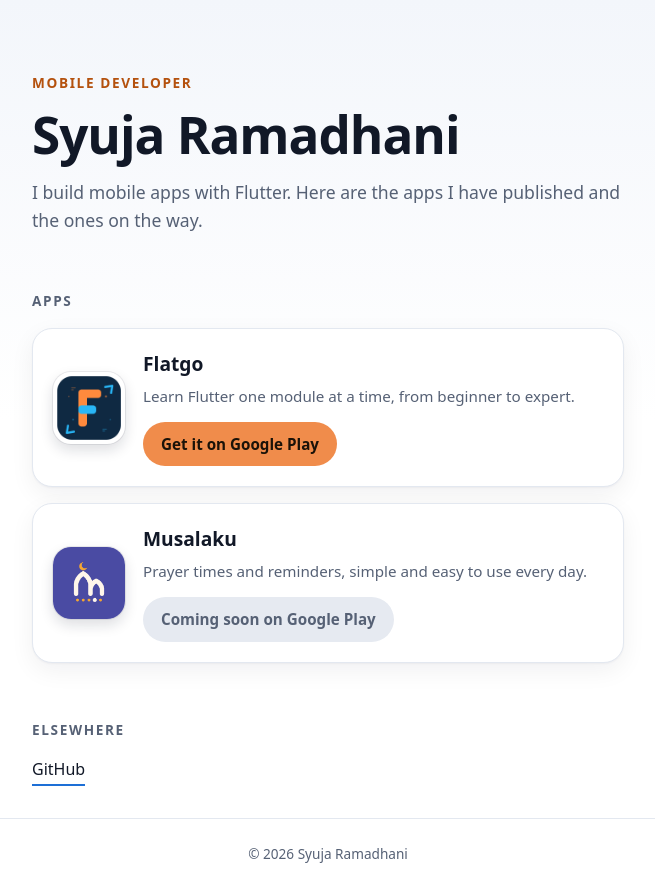
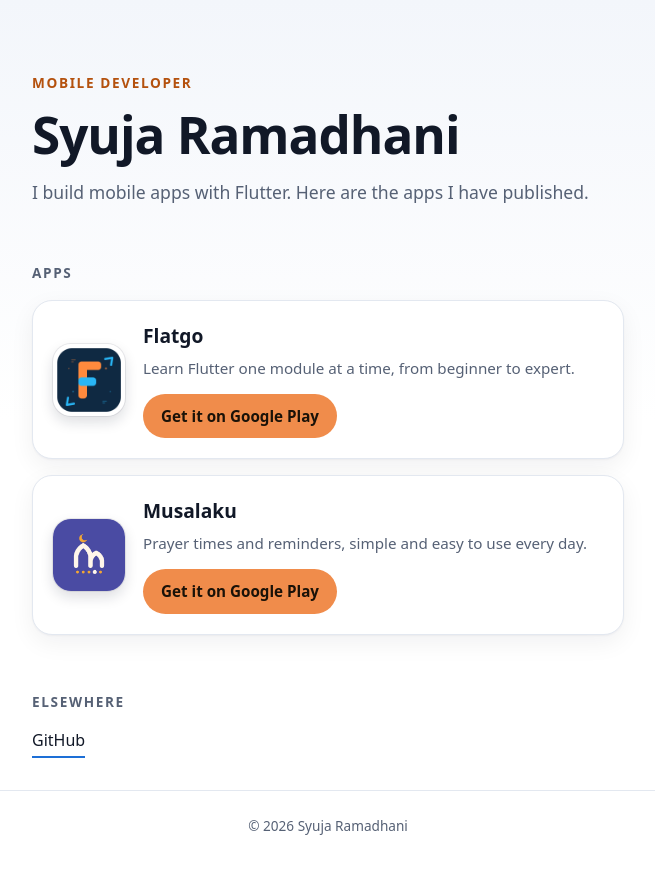
Before and after one commit to syujaramadhani/syujaramadhani.github.io, a plain HTML site: page index.html in a window 1280 px wide. Shown: the whole page, without its empty margins (312-967 px from the left). After the commit the page ends 861 px from the top, so only its background shows below. Drawn offline with Linux system fonts and the light colour scheme.

Commit message:
Update index.html

```diff
--- a/index.html
+++ b/index.html
@@ -137,7 +137,7 @@
   <main>
     <p class="eyebrow">Mobile developer</p>
     <h1>Syuja Ramadhani</h1>
-    <p class="lead">I build mobile apps with Flutter. Here are the apps I have published and the ones on the way.</p>
+    <p class="lead">I build mobile apps with Flutter. Here are the apps I have published.</p>
 
     <h2>Apps</h2>
     <article class="app">
@@ -154,7 +154,7 @@
       <div class="app-body">
         <h3>Musalaku</h3>
         <p>Prayer times and reminders, simple and easy to use every day.</p>
-        <span class="btn is-disabled" role="link" aria-disabled="true">Coming soon on Google Play</span>
+        <a class="btn" href="https://play.google.com/store/apps/details?id=com.musalaku.prayer">Get it on Google Play</a>
       </div>
     </article>
 
```
